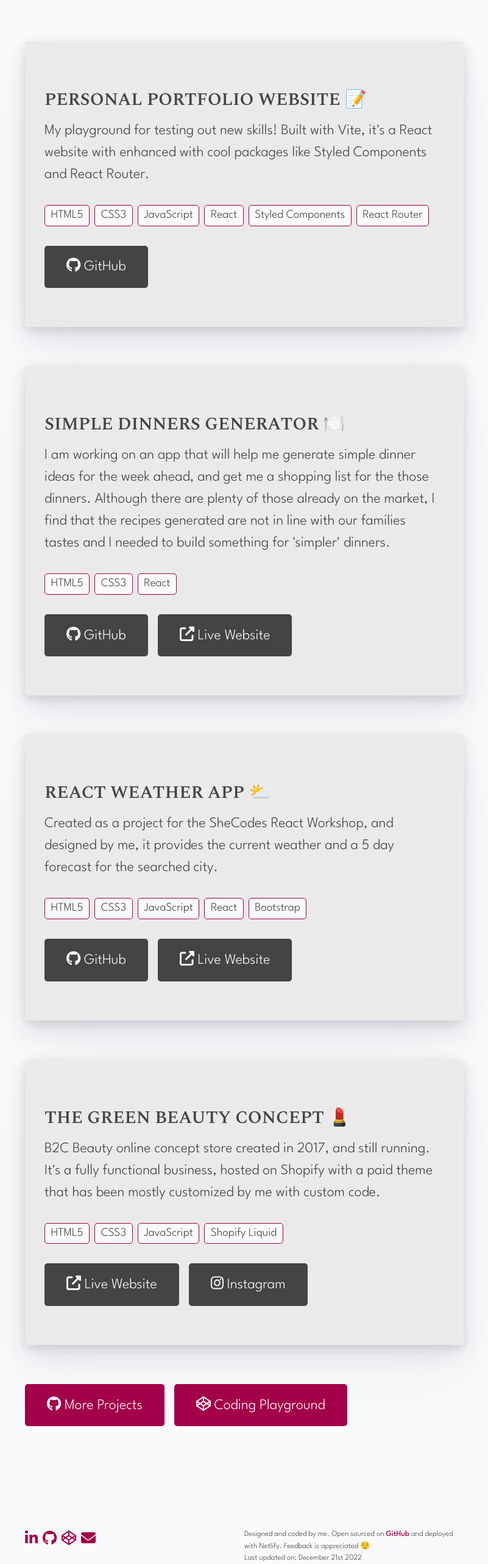
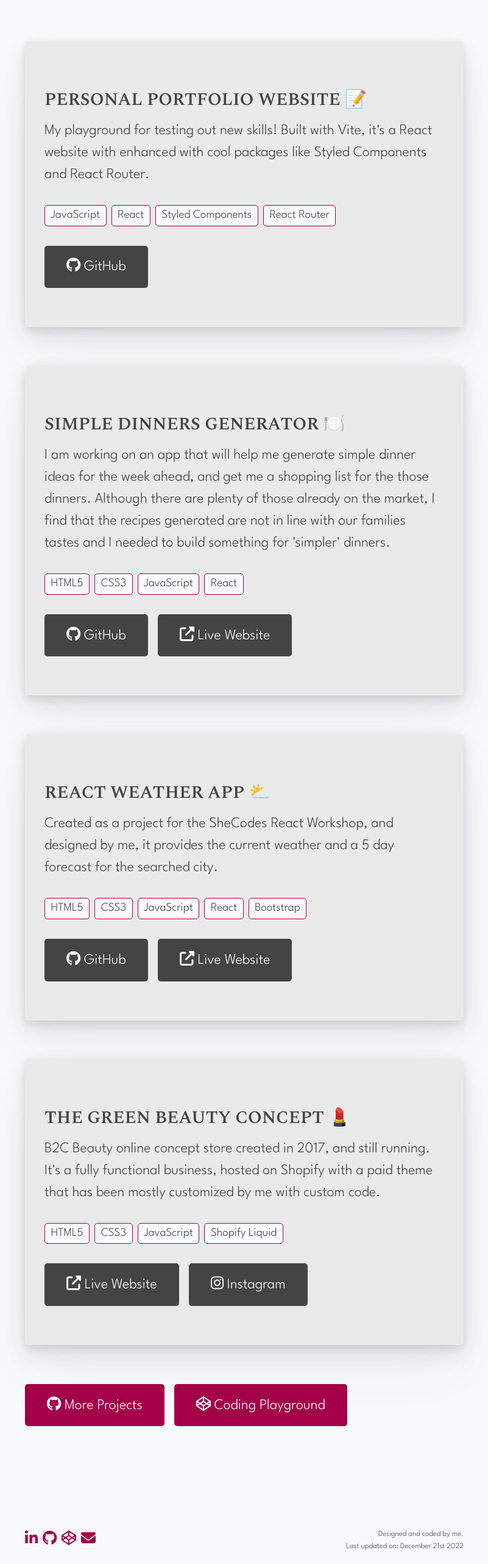
Before and after one commit to jrparente/joanaramosparente, a React (Vite) app: page /projects in a window 1280 px wide. Shown: the part 228-2792 px from the top of the page at 61% size, without its empty margins (239-1040 px from the left). Built offline with nearby package versions, Linux system fonts and the light colour scheme.

Commit message:
Updated ReadMe

```diff
--- a/src/components/Footer.jsx
+++ b/src/components/Footer.jsx
@@ -31,6 +31,9 @@ const TextContainer = styled.div`
 
 const SmallText = styled.p`
   font-size: 0.8rem;
+  @media (min-width: 35rem) {
+    text-align: right;
+  }
 `;
 
 export default function Footer() {
@@ -57,17 +60,7 @@ export default function Footer() {
         </StyledLink>
       </IconsContainer>
       <TextContainer>
-        <SmallText>
-          Designed and coded by me. Open sourced on{" "}
-          <StyledLink
-            href="https://github.com/jrparente/joanaramosparente"
-            className="link"
-            target="_blank"
-          >
-            GitHub
-          </StyledLink>{" "}
-          and deployed with Netlify. Feedback is appreciated 😌
-        </SmallText>
+        <SmallText>Designed and coded by me.</SmallText>
         <SmallText>Last updated on: December 21st 2022</SmallText>
       </TextContainer>
     </FooterContainer>
--- a/src/pages/Projects/ProjectData.js
+++ b/src/pages/Projects/ProjectData.js
@@ -9,14 +9,7 @@ export default [
       live: "",
       instagram: "",
     },
-    techstack: [
-      "HTML5",
-      "CSS3",
-      "JavaScript",
-      "React",
-      "Styled Components",
-      "React Router",
-    ],
+    techstack: ["JavaScript", "React", "Styled Components", "React Router"],
   },
   {
     id: 2,
@@ -28,7 +21,7 @@ export default [
       live: "https://simple-dinner-generator.netlify.app/",
       instagram: "",
     },
-    techstack: ["HTML5", "CSS3", "React"],
+    techstack: ["HTML5", "CSS3", "JavaScript", "React"],
   },
   {
     id: 3,
```
Also changed, not shown: 1 other file (tests, documents, lock files or other folders).
